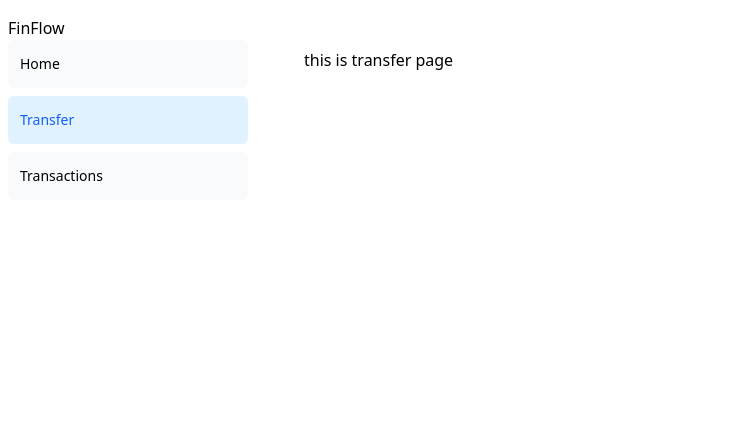
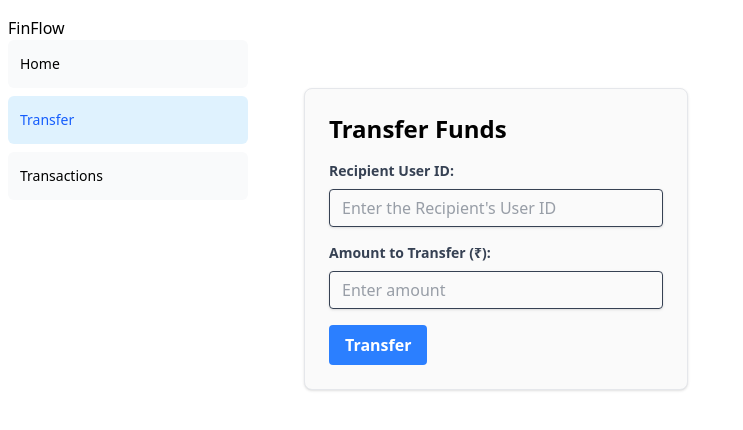
Before and after one commit to Blackhammer98/finnflow-app, a Next.js app: page /dashboard/transfer in a window 1280 px wide. Shown: the top 430 px of the page, without its empty margins (0-743 px from the left). Built offline with nearby package versions, Linux system fonts and the light colour scheme; no server answers; sample sign-in values are in the browser's storage.

Commit message:
added tranfer-frontend

```diff
--- a/app/api/transfer/route.ts
+++ b/app/api/transfer/route.ts
@@ -2,76 +2,79 @@ import { auth } from "@/app/lib/auth";
 import prisma from "@/db/src/prisma";
 import { NextResponse } from "next/server";
 
+export async function POST(request: Request) {
+    const session = await auth();
 
-
-export async function POST(request : Request) {
-
-    const  session =  await auth();
-
-    if(!session?.user?.id)  {
-        return NextResponse.json({error : 'Unauthorized'},{status:401})
+    if (!session?.user?.id) {
+        return NextResponse.json({ error: 'Unauthorized' }, { status: 401 });
     }
 
     try {
         const body = await request.json();
-        const {recipientId ,amount} = body;
+        const { recipientId, amount } = body;
         const senderId = session.user.id;
 
-        if(!recipientId || !amount || isNaN(Number(amount)) || Number(amount) <= 0) {
-            return NextResponse.json({error : 'Invalid RecipientId or amount'} ,{ status : 400})
+        if (!recipientId || !amount || isNaN(Number(amount)) || Number(amount) <= 0) {
+            return NextResponse.json({ error: 'Invalid RecipientId or amount' }, { status: 400 });
         }
-
 
         const amountToTransfer = parseFloat(amount);
         const senderIdInt = parseInt(senderId);
         const recipientIdInt = parseInt(recipientId);
 
         const transferResult = await prisma.$transaction(async (tx) => {
-            const sender = await tx.user.findUnique({where : {id : senderIdInt}});
-            const recipient = await tx.user.findUnique({where : {id: recipientIdInt}});
+            const sender = await tx.user.findUnique({ where: { id: senderIdInt } });
+            const recipient = await tx.user.findUnique({ where: { id: recipientIdInt } });
 
-            if(!sender || !recipient)  {
-               throw new Error ('Sender or Recipient not found')
+            if (!sender || !recipient) {
+                throw new Error('Sender or Recipient not found');
             };
 
-            const senderBalance  = await tx.balance.findUnique({where : {userId : senderIdInt}});
+            const senderBalance = await tx.balance.findUnique({ where: { userId: senderIdInt } });
 
-            if(!senderBalance || senderBalance.amount < amountToTransfer) {
-                throw new Error ("Insufficient balance");
+            if (!senderBalance || senderBalance.amount < amountToTransfer) {
+                throw new Error("Insufficient balance");
             }
 
             const updatedSenderBalance = await tx.balance.update({
-                where : {userId : senderIdInt},
-                data : {
-                    amount : {decrement : amountToTransfer}
+                where: { userId: senderIdInt },
+                data: {
+                    amount: { decrement: amountToTransfer }
                 },
             });
 
+            if (!updatedSenderBalance) {
+                throw new Error('Failed to update sender balance during transfer.');
+            }
+
             const updatedRecipientBalance = await tx.balance.update({
-                where : {userId : recipientIdInt},
-                data : {amount : {increment : amountToTransfer}}
+                where: { userId: recipientIdInt },
+                data: { amount: { increment: amountToTransfer } }
             });
 
+            if (!updatedRecipientBalance) {
+                throw new Error('Failed to update recipient balance during transfer.');
+            }
+
             const transaction = await tx.transaction.create({
-                data : {
-                    senderId : senderIdInt,
-                    receiverId : recipientIdInt,
-                    amount : amountToTransfer,
-                    type :'Transfer',
-                    status : "Completed"
+                data: {
+                    senderId: senderIdInt,
+                    receiverId: recipientIdInt,
+                    amount: amountToTransfer,
+                    type: 'Transfer',
+                    status: "Completed"
                 },
             });
 
-            return { success : true , transactionId : transaction.id}
-
+            return { success: true, transactionId: transaction.id };
         });
 
         return NextResponse.json(
-            {message : 'Transfer succesful' , transactionId  : transferResult.transactionId},
-        {status : 200}
-    );
-    } catch (error:any) {
-        console.error('Error processing transfer : ' ,error);
-        return NextResponse.json({error:error.message || 'Internal server error'},{status : 411})
+            { message: 'Transfer succesful', transactionId: transferResult.transactionId },
+            { status: 200 }
+        );
+    } catch (error: any) {
+        console.error('Error processing transfer: ', error);
+        return NextResponse.json({ error: error.message || 'Internal server error' }, { status: 411 });
     }
 }
--- a/app/dashboard/transfer/page.tsx
+++ b/app/dashboard/transfer/page.tsx
@@ -1,8 +1,98 @@
+"use client";
 
+import { useSession } from "next-auth/react";
+import { useState } from "react";
 
+interface TranferResult {
+    message?  : string;
+    error? : string
+    transactionId? : number;
+}
 
 export default function TransferPage() {
-    return <div>
-        this is transfer page
-    </div>
+
+    const [recipientId , setRecipientId] = useState("");
+    const [amount , setAmount] = useState('');
+    const [transferResult  , setTransferResult] = useState<TranferResult | null>(null);
+    const {data: session} = useSession();
+
+    const handleSubmit = async(e : React.FormEvent) => {
+        e.preventDefault();
+        setTransferResult(null);
+
+        if(!recipientId || !amount || isNaN(Number(amount)) || Number(amount) <= 0) {
+            setTransferResult({error : "Please provide a valid recipient ID and amount."})
+            return;
+        }
+
+        try {
+
+            const response = await fetch("/api/transfer" , {
+                method : "POST" ,
+                headers : {
+                    'Content-Type': 'application/json',
+                },
+                body: JSON.stringify({ recipientId, amount }),
+            });
+
+            const data = await response.json();
+
+            if(response.ok) {
+                setTransferResult({ message: data.message, transactionId: data.transactionId });
+                setRecipientId('');
+                setAmount('');
+            } else {
+                setTransferResult({ error : data.error || 'Transfer failed.' });
+            }
+
+        } catch (error:any) {
+            console.error('Error initiating transfer:', error);
+      setTransferResult({ error: 'An unexpected error occurred.' });
+        }
+    }
+    return (
+        <div className="p-6 max-w-sm border border-gray-200 rounded-lg mt-10 shadow-sm bg-neutral-50 ">
+              <h1 className ="text-2xl font-semibold mb-4">Transfer Funds </h1>
+              <form onSubmit={handleSubmit} className="max-w-md space-y-4">
+                <div>
+                    <label className="block text-gray-700 text-sm font-bold mb-2">
+                        Recipient User ID:
+                    </label>
+                    <input
+                    type = "text"
+                    id  = "recipientId"
+                    className="shadow appearance-none border rounded w-full py-2 px-3 text-gray-700 leading-tight focus:outline-none focus:shadow-outline"
+                    value={recipientId}
+                    onChange={(e) => setRecipientId(e.target.value)}
+                    placeholder="Enter the Recipient's User ID"
+                    />
+                </div>
+                <div>
+          <label htmlFor="amount" className="block text-gray-700 text-sm font-bold mb-2">
+            Amount to Transfer (₹):
+          </label>
+          <input
+            type="number"
+            id="amount"
+            className="shadow appearance-none border rounded w-full py-2 px-3 text-gray-700 leading-tight focus:outline-none focus:shadow-outline"
+            value={amount}
+            onChange={(e) => setAmount(e.target.value)}
+            placeholder="Enter amount"
+          />
+        </div>
+        <button
+          type="submit"
+          className="bg-blue-500 hover:bg-blue-700 text-white font-bold py-2 px-4 rounded focus:outline-none focus:shadow-outline"
+        >
+          Transfer
+        </button>
+              </form>
+              {transferResult?.message && (
+        <div className="mt-4 text-green-500">
+          {transferResult.message} (Transaction ID: {transferResult.transactionId})
+        </div>
+      )}
+      {transferResult?.error && <div className="mt-4 text-red-500">{transferResult.error}</div>}
+        </div>
+    )
 }
```
